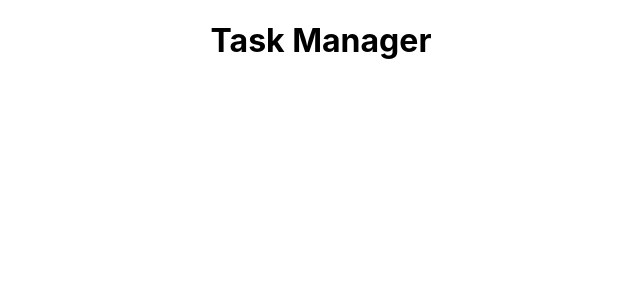
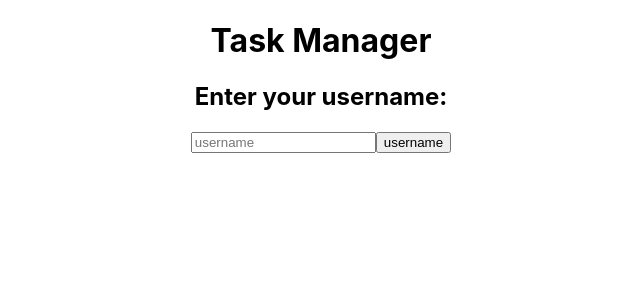
Before and after one commit to lfoster1150/full_stackathon_YML, a React (Create React App) app in the folder client/: page / in a window 1280 px wide. Shown: the top 300 px of the page, without its empty margins (319-959 px from the left). Built offline with nearby package versions, Linux system fonts and the light colour scheme.

Commit message:
Home page set up

```diff
--- /dev/null
+++ b/client/src/components/InputField.js
@@ -0,0 +1,16 @@
+import React from 'react'
+
+export default function Input(props) {
+  return (
+    <form onSubmit={props.onSubmit}>
+      <input
+        type="text"
+        name={props.function}
+        value={props.value}
+        placeholder={props.function}
+        onChange={props.onChange}
+      />
+      <button type="submit">{props.function}</button>
+    </form>
+  )
+}
--- /dev/null
+++ b/client/src/components/TaskList.js
@@ -0,0 +1,2 @@
+import React, { useEffect, useState } from 'react'
+import { BASE_URL } from '../globals'
--- a/client/src/components/User.js
+++ b/client/src/components/User.js
@@ -1,12 +1,27 @@
-import React from 'react'
+import React, { useEffect, useState } from 'react'
+import { BASE_URL } from '../globals'
+import axios from 'axios'
 
-const User = () => {
-
+const User = (props) => {
+  const [taskLists, setTaskLists] = useState([])
+  const getTaskLists = async () => {
+    try {
+      const res = await axios.get(
+        `${BASE_URL}/users/${props.currentUserId}/task_lists`
+      )
+      setTaskLists(res.data.results)
+    } catch (err) {
+      console.log(err)
+    }
+  }
+  useEffect(() => {
+    getTaskLists()
+  }, [])
   return (
-
+    <div className="user-container">
+      <div>USER COMPONENT</div>
+    </div>
   )
 }
 
-
-
-export default Tasks
+export default User
--- /dev/null
+++ b/client/src/globals.js
@@ -0,0 +1 @@
+const BASE_URL = 'http://localhost:3001/api'
--- a/client/src/pages/Home.js
+++ b/client/src/pages/Home.js
@@ -1,10 +1,36 @@
-import React from 'react'
+import React, { useState } from 'react'
+import axios from 'axios'
+import User from '../components/User'
+import InputField from '../components/InputField'
+import { BASE_URL } from '../globals'
 
-const Home = () => {
+const Home = (props) => {
+  const [currentUserId, setCurrentUserId] = useState('')
+  const [usernameQuery, setUsernameQuery] = useState('')
+
+  const getUser = async () => {
+    try {
+      const res = await axios.get(`${BASE_URL}/users/${usernameQuery}`)
+      setCurrentUserId(res)
+    } catch (err) {
+      console.log(err)
+    }
+  }
+
+  const handleChange = (event) => {
+    setUsernameQuery(event.target.value)
+  }
+
   return (
     <div className="App">
       <main>
-        <section>{/* <User task={task} /> */}</section>
+        <h2>Enter your username:</h2>
+        <InputField
+          function="username"
+          onSubmit={getUser}
+          value={usernameQuery}
+          onChange={handleChange}
+        />
       </main>
     </div>
   )
--- a/package.json
+++ b/package.json
@@ -19,6 +19,7 @@
   },
   "homepage": "https://github.com/lfoster1150/full_stackathon_YML#readme",
   "dependencies": {
+    "axios": "^0.21.1",
     "body-parser": "^1.19.0",
     "cors": "^2.8.5",
     "express": "^4.17.1",
```
Also changed, not shown: 1 other file (tests, documents, lock files or other folders).
